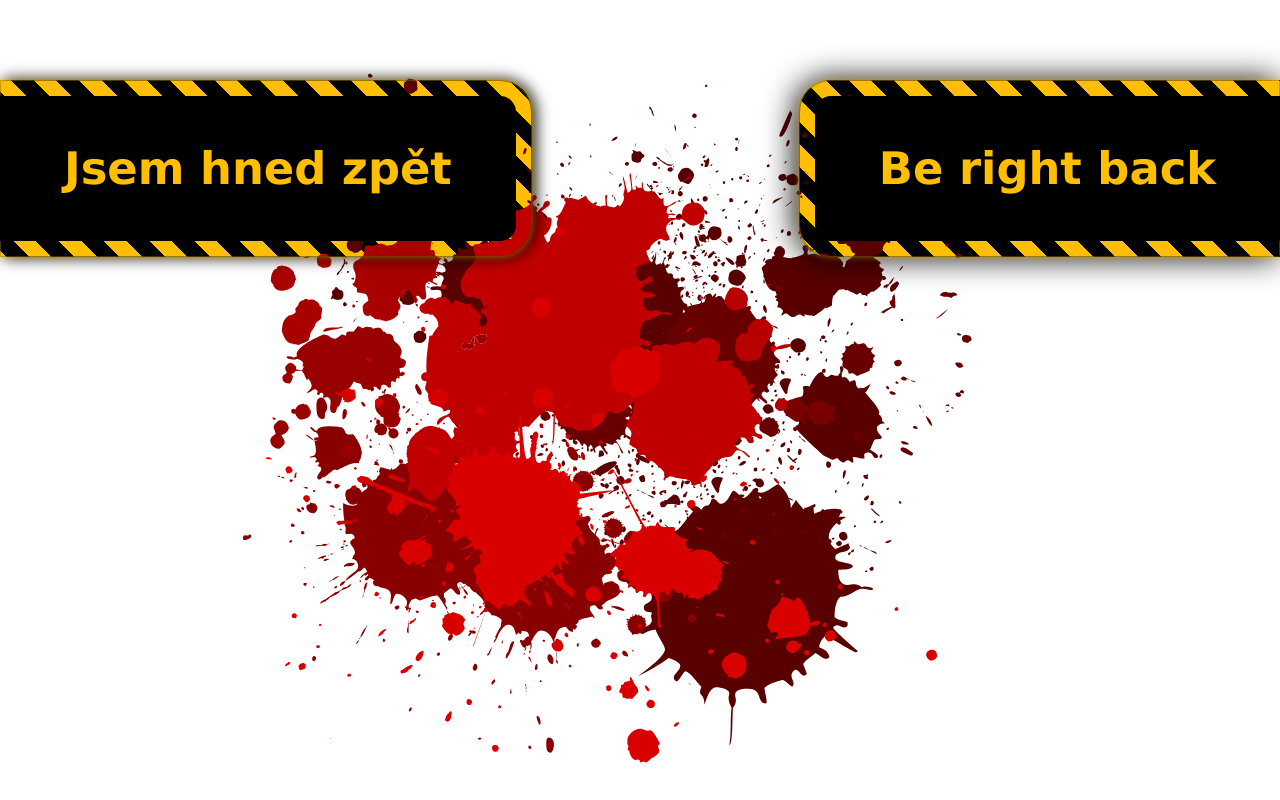
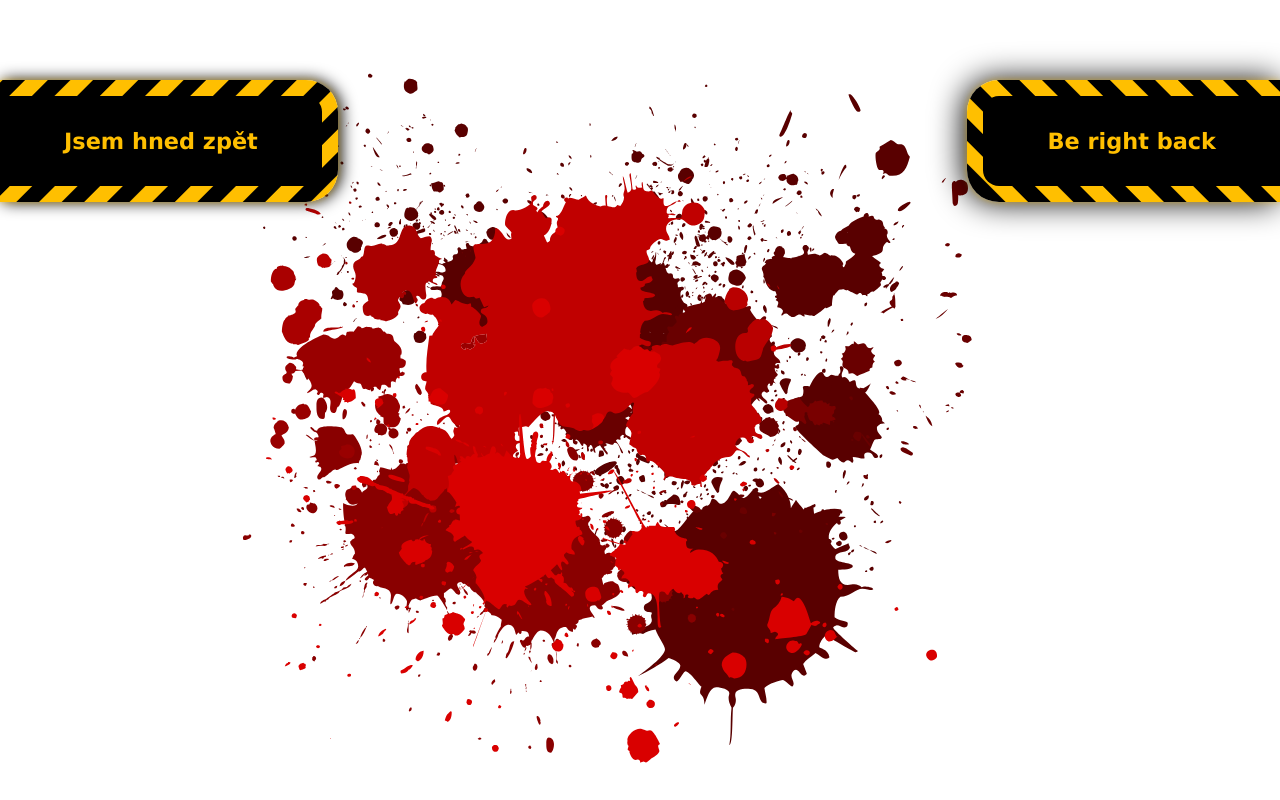
Before and after one commit to ZdenekJ/obs-html-overlays, a plain HTML site: page Bloody BRB/index.html in a window 1280 px wide. Drawn offline with Linux system fonts and the light colour scheme.

Commit message:
Animovany okraj

```diff
--- a/Bloody BRB/brb.css
+++ b/Bloody BRB/brb.css
@@ -26,32 +26,45 @@ svg path {
 }
 .brbBox {
   top: 5rem;
-  padding: 1rem 4rem;
   position: absolute;
+  overflow: hidden;
+}
+.brbBox h1 {
+  position: relative;
+  z-index: 10;
+  margin: 0;
+  padding: 2rem 4rem;
   background-color: #000;
   color: rgb(255, 191, 0);
+  border: solid 1rem transparent;
   font-size: 1.4rem;
-  background-clip: padding-box; /* !importanté */
-  border: solid 1rem transparent; /* !importanté */
+  background-clip: padding-box;
+}
+
+.brbBox--left h1 {
+  border-top-right-radius: 2rem;
+  border-bottom-right-radius: 2rem;
+  border-left: 0;
+}
+.brbBox--right h1 {
+  border-top-left-radius: 2rem;
+  border-bottom-left-radius: 2rem;
+  border-right: 0;
 }
 .brbBox::before {
   content: "";
   position: absolute;
-  top: 0;
-  right: 0;
-  bottom: 0;
-  left: 0;
-  z-index: -1;
-  margin: -1rem; /* !importanté */
-  border-radius: inherit; /* !importanté */
-  /* background: linear-gradient(to right, red, orange); */
+  width: 100rem;
+  height: 100rem;
+  border-radius: inherit;
   background-image: repeating-linear-gradient(
-    45deg,
     rgba(255, 191, 0, 1) 0,
     rgba(255, 191, 0, 1) 1rem,
-    rgba(0, 0, 0, 1) 0,
+    rgba(0, 0, 0, 1) 1rem,
     rgba(0, 0, 0, 1) 2rem
   );
+  transform: translateX(-20%) translateY(-20%) rotate(-45deg);
+  animation: animate 30s linear infinite;
 }
 .brbBox--left {
   left: 0;
@@ -67,6 +80,18 @@ svg path {
   border-right: 0;
   box-shadow: rgba(255, 191, 0, 0.5) 0 0 0.4rem, #000 -0.2rem 0 2rem;
 }
+.brbBox--right::before {
+  transform: translateX(-20%) translateY(-20%) rotate(45deg);
+}
 audio {
   position: absolute;
 }
+@keyframes animate {
+  from {
+    background-position: 0;
+  }
+
+  to {
+    background-position: 0 450px;
+  }
+}
```
